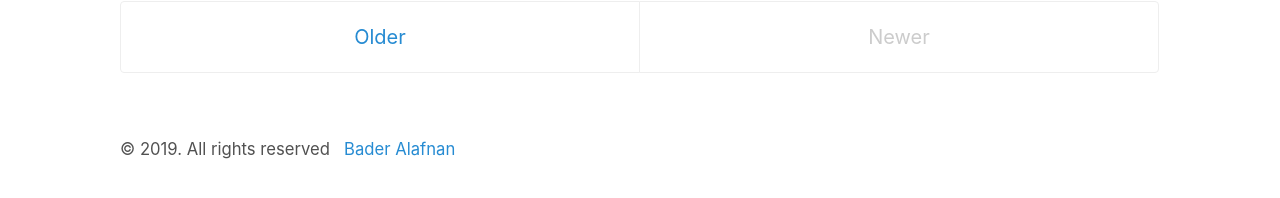
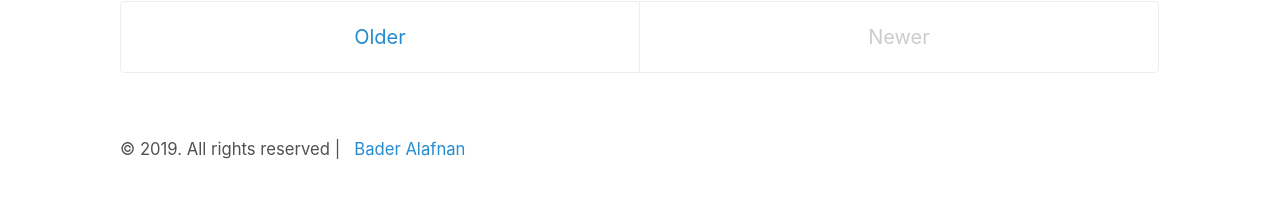
Before and after one commit to alafnan/alafnan.github.io, a Jekyll site: the page built from index.html, in a window 1280 px wide and 900 px high, scrolled down 8328 px. Shown: the part 697-895 px from the top of the window. Built offline with Jekyll 4.4.1, drawn with Linux system fonts in a browser that asks for light colours; the list of posts is cut into pages by our own code.

```diff
--- a/_layouts/default.html
+++ b/_layouts/default.html
@@ -24,7 +24,7 @@
 
       <footer class="footer">
         <small>
-          &copy; <time datetime="{{ site.time | date_to_xmlschema }}">{{ site.time | date: '%Y' }}</time>. All rights reserved &nbsp; <a href="https://www.linkedin.com/in/bader-alafnan-353480122/">Bader Alafnan</a>
+          &copy; <time datetime="{{ site.time | date_to_xmlschema }}">{{ site.time | date: '%Y' }}</time>. All rights reserved | &nbsp; <a href="https://www.linkedin.com/in/bader-alafnan-353480122/">Bader Alafnan</a>
         </small>
       </footer>
     </div>
```
